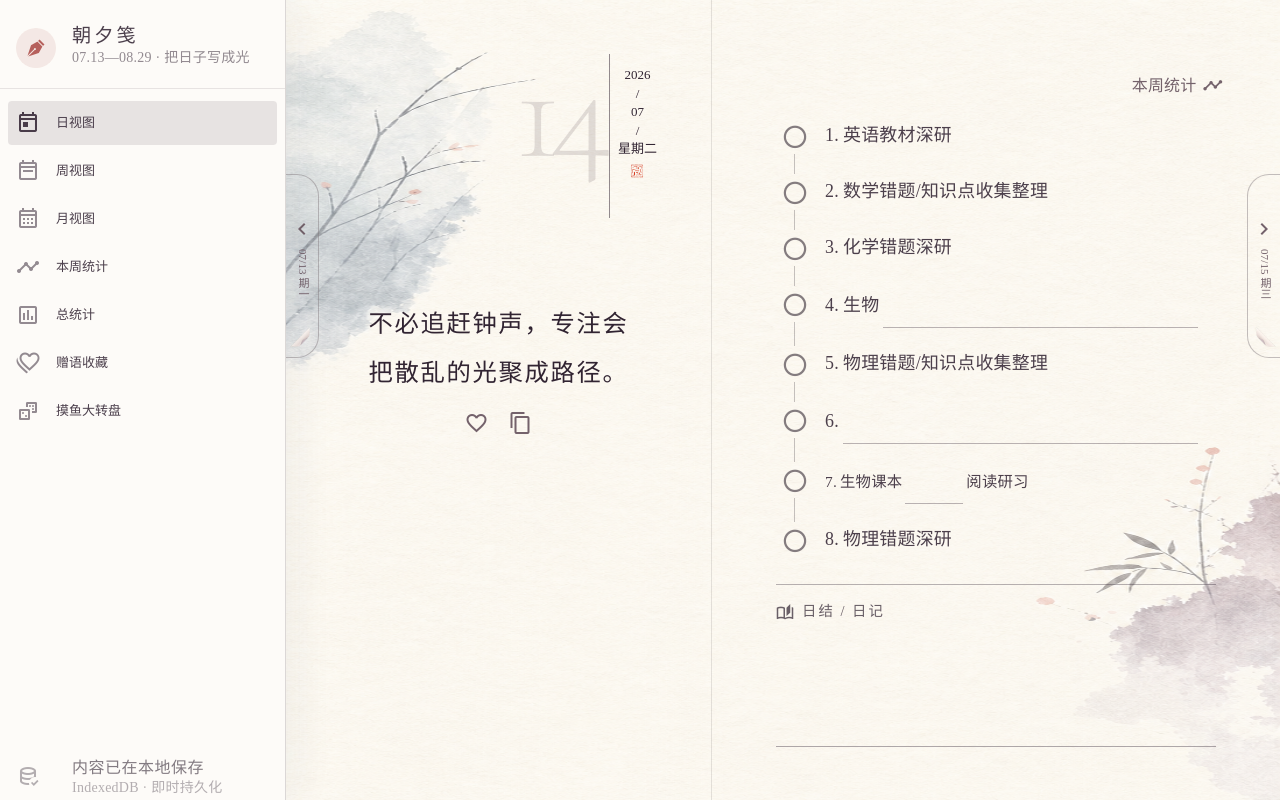
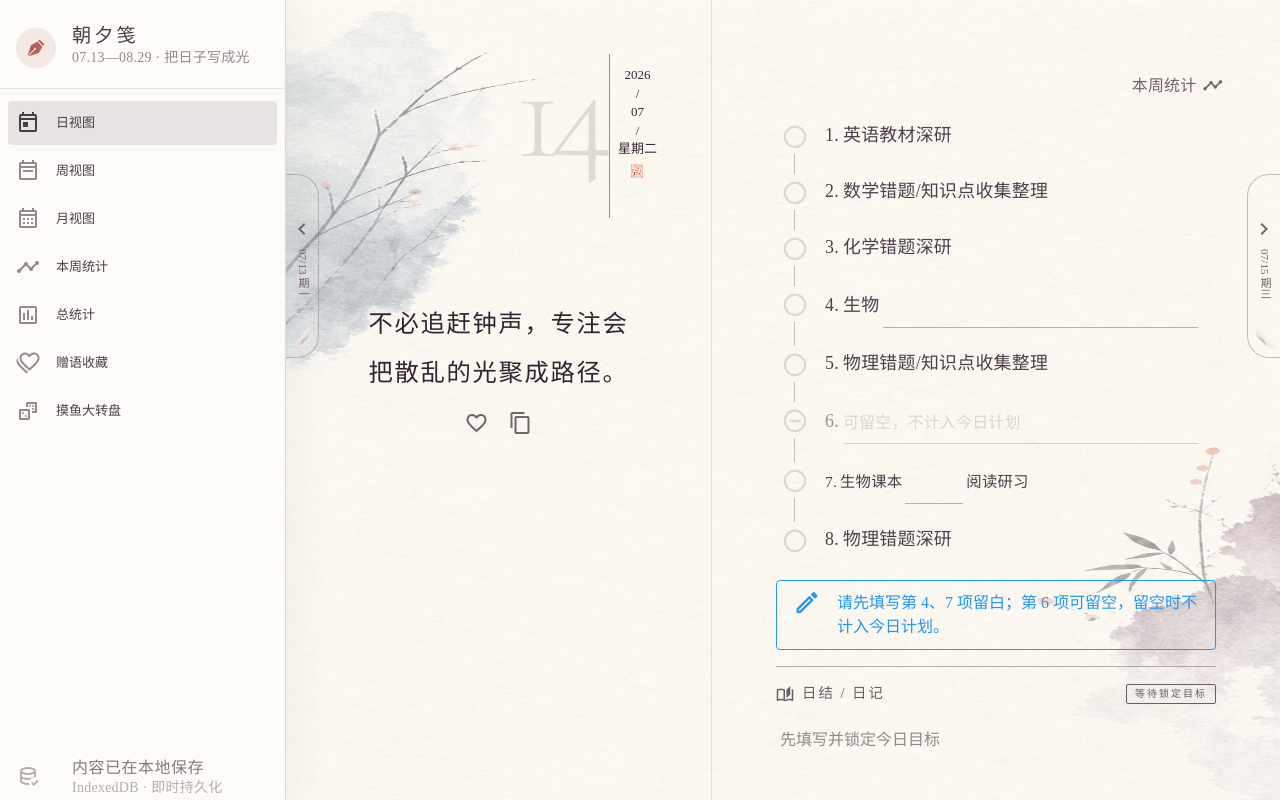
Before and after one commit to Luminet2023/study-list, a Vue app: page /raffle#/day/2026-07-14 in a window 1280 px wide. Built offline with nearby package versions, Linux system fonts and the light colour scheme; a web font is replaced by a local one.

Commit message:
feat(goals): add goal lock and Markdown journal UI

```diff
--- a/src/components/WorkdayView.vue
+++ b/src/components/WorkdayView.vue
@@ -1,5 +1,8 @@
 <script setup>
-import { computed } from "vue";
+import { computed, ref } from "vue";
+
+import MarkdownContent from "./MarkdownContent.vue";
+import MarkdownEditorDialog from "./MarkdownEditorDialog.vue";
 
 const props = defineProps({
   items: {
@@ -14,9 +17,22 @@ const props = defineProps({
     type: Boolean,
     default: true,
   },
+  goalsReady: {
+    type: Boolean,
+    default: false,
+  },
+  goalsLocked: {
+    type: Boolean,
+    default: false,
+  },
+  journalUnlocked: {
+    type: Boolean,
+    default: false,
+  },
 });
 
-const emit = defineEmits(["cycle", "update-item", "update:diary"]);
+const emit = defineEmits(["cycle", "request-lock", "unlock", "update-item", "update:diary"]);
+const journalDialog = ref(false);
 
 const editableSlots = new Set([4, 6, 7]);
 
@@ -43,6 +59,7 @@ const itemSuffix = (item) => {
 };
 
 const stateOf = (item) => {
+  if (item.isPlanned === false) return "unplanned";
   if (item.isExempt) return "exempt";
   if (item.status === "completed") return "completed";
   if (item.status === "missed") return "missed";
@@ -55,6 +72,7 @@ const stateIcon = (item) => {
     completed: "mdi-check-circle",
     missed: "mdi-alert-circle-outline",
     exempt: "mdi-gift-outline",
+    unplanned: "mdi-minus-circle-outline",
   };
 
   return icons[stateOf(item)];
@@ -66,12 +84,19 @@ const stateColor = (item) => {
     completed: "primary",
     missed: "warning",
     exempt: "secondary",
+    unplanned: "outline",
   };
 
   return colors[stateOf(item)];
 };
 
 const stateLabel = (item) => {
+  if (item.isPlanned === false) {
+    return `第 ${item.slot} 项：留空，未列入今日计划`;
+  }
+  if (!props.goalsLocked) {
+    return `第 ${item.slot} 项：目标尚未锁定，暂不可勾选`;
+  }
   const labels = {
     pending: "待完成，点击标记完成",
     completed: "已完成，点击标记未完成",
@@ -84,6 +109,14 @@ const stateLabel = (item) => {
 
 const updateItem = (slot, value) => {
   emit("update-item", { slot, value: value ?? "" });
+};
+
+const openJournal = () => {
+  if (props.journalUnlocked) journalDialog.value = true;
+};
+
+const saveJournal = (value) => {
+  emit("update:diary", value ?? "");
 };
 </script>
 
@@ -120,6 +153,7 @@ const updateItem = (slot, value) => {
               :icon="stateIcon(item)"
               :color="stateColor(item)"
               :aria-label="stateLabel(item)"
+              :disabled="!goalsLocked || item.isExempt || item.isPlanned === false"
               size="44"
               variant="text"
               rounded="circle"
@@ -147,6 +181,8 @@ const updateItem = (slot, value) => {
                   }"
                   :model-value="item.editableValue"
                   :aria-label="`第 ${item.slot} 项补充内容`"
+                  :placeholder="Number(item.slot) === 6 ? '可留空，不计入今日计划' : undefined"
+                  :readonly="goalsLocked"
                   density="compact"
                   hide-details
                   single-line
@@ -168,25 +204,104 @@ const updateItem = (slot, value) => {
         </v-stepper-vertical-item>
       </v-stepper-vertical>
 
-      <v-sheet class="diary-section mt-4 px-4 pb-2" color="transparent">
+      <v-fade-transition mode="out-in">
+        <div :key="goalsLocked ? 'locked' : goalsReady ? 'ready' : 'draft'" class="goal-gate px-4 mt-3">
+          <v-alert
+            v-if="!goalsReady"
+            density="compact"
+            icon="mdi-pencil-outline"
+            text="请先填写第 4、7 项留白；第 6 项可留空，留空时不计入今日计划。"
+            type="info"
+            variant="outlined"
+          />
+
+          <v-btn
+            v-else-if="!goalsLocked"
+            block
+            color="primary"
+            min-height="48"
+            prepend-icon="mdi-lock-outline"
+            variant="outlined"
+            @click="emit('request-lock')"
+          >
+            核对并锁定今日目标
+          </v-btn>
+
+          <v-alert
+            v-else
+            color="primary"
+            density="compact"
+            icon="mdi-lock-check-outline"
+            text="今日目标已锁定，现在可以逐项勾选。"
+            variant="tonal"
+          >
+            <template #append>
+              <v-btn
+                class="goal-regret-button"
+                min-width="52"
+                size="small"
+                variant="text"
+                aria-label="解锁并重新编辑今日目标"
+                @click="emit('unlock')"
+              >
+                解锁
+              </v-btn>
+            </template>
+          </v-alert>
+        </div>
+      </v-fade-transition>
+
+      <v-sheet
+        class="diary-section mt-4 px-4 pb-2"
+        :class="{ 'diary-section--interactive': journalUnlocked }"
+        color="transparent"
+        role="button"
+        :tabindex="journalUnlocked ? 0 : -1"
+        :aria-disabled="!journalUnlocked"
+        aria-label="打开 Markdown 日记编辑器"
+        @click="openJournal"
+        @keydown.enter.prevent="openJournal"
+        @keydown.space.prevent="openJournal"
+      >
         <v-divider class="mb-4" />
 
         <div class="diary-section__heading d-flex align-center ga-2 mb-2">
           <v-icon icon="mdi-book-open-page-variant-outline" size="18" />
           <span>日结 / 日记</span>
+          <v-spacer />
+          <v-chip
+            :color="journalUnlocked ? 'primary' : undefined"
+            size="x-small"
+            variant="outlined"
+          >
+            {{ journalUnlocked ? "已结算，可书写" : goalsLocked ? "为全部目标标记结果后解锁" : "等待锁定目标" }}
+          </v-chip>
         </div>
 
-        <v-textarea
-          class="diary-field"
-          :model-value="diary"
-          aria-label="日结或日记"
-          auto-grow
-          hide-details
-          rows="4"
-          variant="underlined"
-          @update:model-value="emit('update:diary', $event ?? '')"
-        />
+        <div class="diary-preview" :class="{ 'diary-preview--locked': !journalUnlocked }">
+          <MarkdownContent
+            v-if="journalUnlocked"
+            :source="diary"
+            empty-text="点击这里，用 Markdown 写下今天的日结或日记……"
+          />
+          <p v-else class="diary-placeholder">
+            {{ goalsLocked ? "请将每项目标标记为完成或未完成" : "先填写并锁定今日目标" }}
+          </p>
+          <v-icon
+            v-if="journalUnlocked"
+            class="diary-edit-icon"
+            icon="mdi-pencil-outline"
+            color="primary"
+            size="18"
+          />
+        </div>
       </v-sheet>
+
+      <MarkdownEditorDialog
+        v-model="journalDialog"
+        :content="diary"
+        @save="saveJournal"
+      />
     </section>
   </v-fade-transition>
 </template>
@@ -199,11 +314,16 @@ const updateItem = (slot, value) => {
   max-width: 100%;
   overflow-x: clip;
   color: rgb(var(--v-theme-on-surface));
-  font-family: "Noto Serif SC", "Songti SC", "STSong", serif;
+  font-family: var(--app-font-family);
 }
 
 .workday-list--compact {
   --task-row-min-height: 56px;
+}
+
+.goal-regret-button {
+  flex: 0 0 auto;
+  align-self: center;
 }
 
 :deep(.workday-stepper.v-stepper) {
@@ -271,6 +391,10 @@ const updateItem = (slot, value) => {
   background-color: rgba(var(--v-theme-warning), 0.12);
 }
 
+:deep(.study-item--unplanned .study-item__content) {
+  opacity: 0.56;
+}
+
 .study-item__content {
   min-width: 0;
   min-height: 44px;
@@ -336,6 +460,10 @@ const updateItem = (slot, value) => {
   text-decoration-color: rgba(var(--v-theme-primary), 0.85);
 }
 
+:global(.v-theme--poeticNight) :deep(.study-item--completed .study-item__content) {
+  opacity: 0.54;
+}
+
 :deep(.study-item--completed .item-field input) {
   text-decoration: line-through 1.5px;
 }
@@ -347,13 +475,17 @@ const updateItem = (slot, value) => {
   background-size: calc(100% - 8px) calc(100% - 6px);
 }
 
+:global(.v-theme--poeticNight) :deep(.study-item--missed.v-expansion-panel) {
+  background-image: url("/assets/brush-alert-dark.png");
+}
+
 :deep(.study-item--missed .study-item__content) {
   color: rgb(var(--v-theme-error));
 }
 
 :deep(.study-item--exempt .study-item__content) {
   text-decoration: line-through 2px;
-  text-decoration-color: #c66678;
+  text-decoration-color: rgb(var(--v-theme-secondary));
   animation: exempt-glimmer 2.8s ease-in-out infinite;
 }
 
@@ -368,6 +500,23 @@ const updateItem = (slot, value) => {
 
 .diary-section {
   max-width: 100%;
+  border-radius: 14px;
+  transition: background-color 160ms ease, box-shadow 160ms ease;
+}
+
+.diary-section--interactive {
+  cursor: pointer;
+}
+
+.diary-section--interactive:hover,
+.diary-section--interactive:focus-visible {
+  background: rgba(var(--v-theme-primary), 0.045) !important;
+  box-shadow: inset 0 0 0 1px rgba(var(--v-theme-primary), 0.2);
+  outline: none;
+}
+
+.diary-section--interactive:focus-visible {
+  box-shadow: inset 0 0 0 2px rgba(var(--v-theme-primary), 0.65);
 }
 
 .diary-section :deep(.v-divider) {
@@ -380,51 +529,63 @@ const updateItem = (slot, value) => {
   letter-spacing: 0.14em;
 }
 
-.diary-field {
-  max-width: 100%;
-  pointer-events: auto;
+.diary-preview {
+  min-height: 116px;
+  position: relative;
+  padding: 12px 42px 16px 4px;
 }
 
-.diary-field :deep(textarea) {
-  min-height: 116px;
-  font-family: inherit;
+.diary-preview--locked {
+  display: flex;
+  align-items: flex-start;
+}
+
+.diary-placeholder {
+  margin: 0;
+  color: rgba(var(--v-theme-on-surface), 0.52);
   font-size: 1rem;
   line-height: 1.9;
+}
+
+.diary-edit-icon {
+  right: 8px;
+  position: absolute;
+  top: 14px;
 }
 
 @keyframes exempt-glimmer {
   0%,
   100% {
-    color: #7d5367;
-    text-decoration-color: #c66678;
-    text-shadow: -5px 0 10px rgba(198, 102, 120, 0.12);
+    color: rgb(var(--v-theme-secondary));
+    text-decoration-color: rgb(var(--v-theme-secondary));
+    text-shadow: -5px 0 10px rgba(var(--v-theme-secondary), 0.18);
   }
 
   33% {
-    color: #5f687f;
-    text-decoration-color: #6a8eb8;
-    text-shadow: 0 0 12px rgba(106, 142, 184, 0.22);
+    color: rgb(var(--v-theme-primary));
+    text-decoration-color: rgb(var(--v-theme-primary));
+    text-shadow: 0 0 12px rgba(var(--v-theme-primary), 0.22);
   }
 
   66% {
-    color: #6e6c4d;
-    text-decoration-color: #c49a53;
-    text-shadow: 5px 0 10px rgba(196, 154, 83, 0.18);
+    color: rgb(var(--v-theme-tertiary));
+    text-decoration-color: rgb(var(--v-theme-tertiary));
+    text-shadow: 5px 0 10px rgba(var(--v-theme-tertiary), 0.18);
   }
 }
 
 @keyframes exempt-icon-glimmer {
   0%,
   100% {
-    color: #b85f78;
+    color: rgb(var(--v-theme-secondary));
   }
 
   33% {
-    color: #5f83ad;
+    color: rgb(var(--v-theme-primary));
   }
 
   66% {
-    color: #b18742;
+    color: rgb(var(--v-theme-tertiary));
   }
 }
 
```
